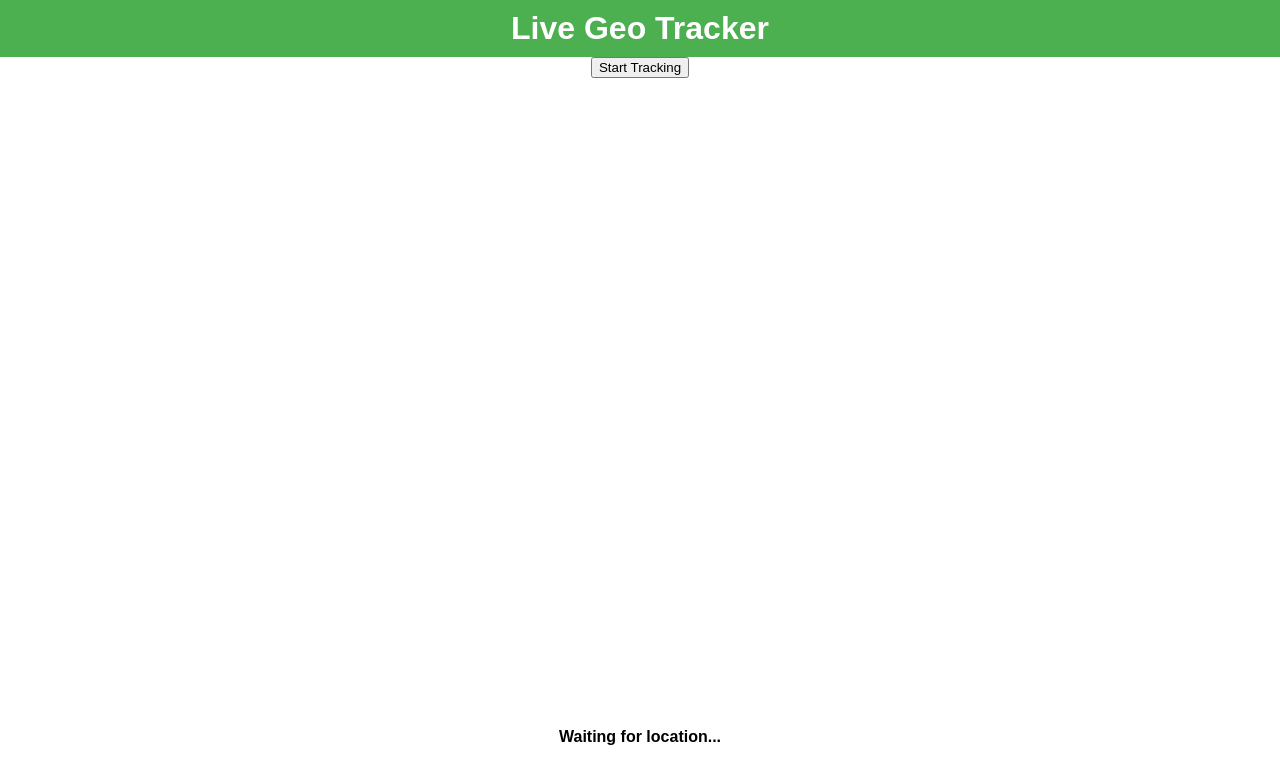
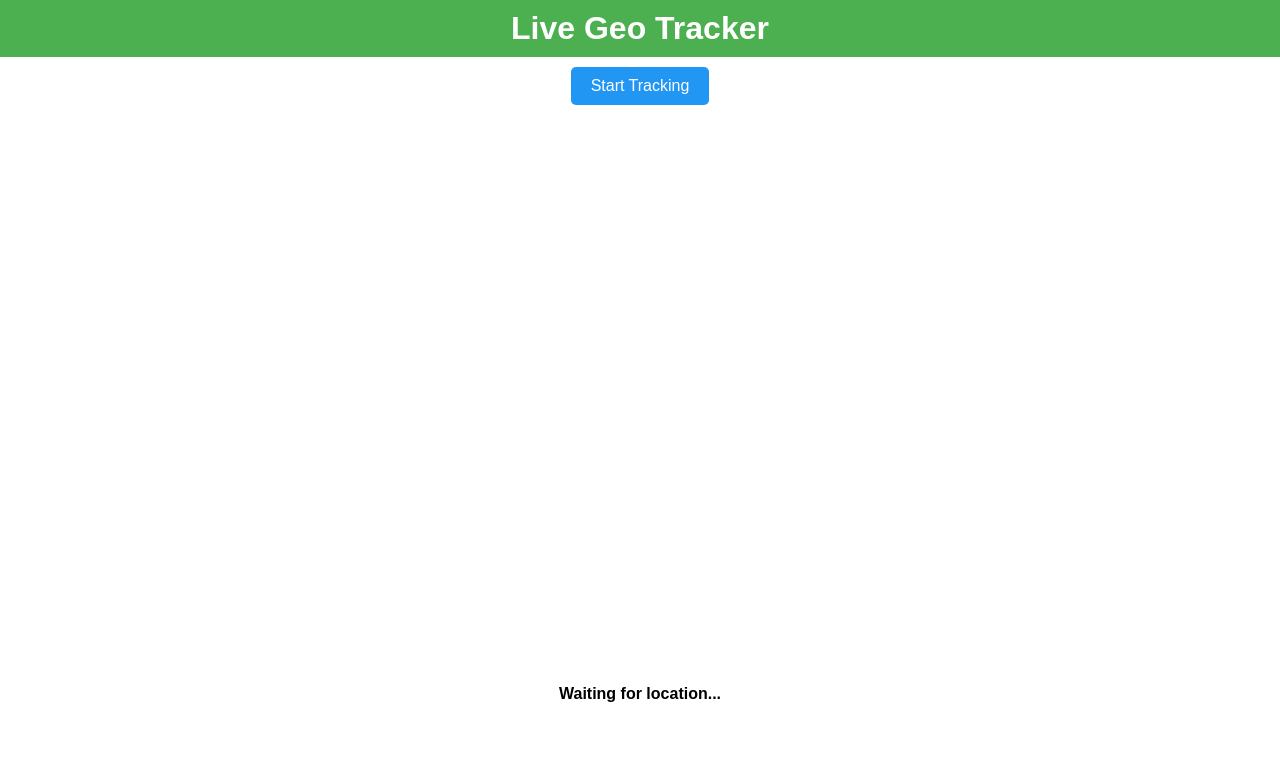
Before and after one commit to WBCHawk/geo-tracker, a plain HTML site: page index.html in a window 1280 px wide. Drawn offline with nearby package versions, Linux system fonts and the light colour scheme.

Commit message:
Update style.css

```diff
--- a/style.css
+++ b/style.css
@@ -1,7 +1,8 @@
-body {
-  font-family: Arial, sans-serif;
+html, body {
+  height: 100%;
   margin: 0;
   padding: 0;
+  font-family: Arial, sans-serif;
   text-align: center;
 }
 
@@ -13,7 +14,7 @@ h1 {
 }
 
 #map {
-  height: 80vh;
+  height: 70vh;
   width: 100%;
 }
 
@@ -21,3 +22,18 @@ h1 {
   padding: 10px;
   font-weight: bold;
 }
+
+button {
+  margin: 10px;
+  padding: 10px 20px;
+  font-size: 16px;
+  border: none;
+  background-color: #2196F3;
+  color: white;
+  border-radius: 5px;
+  cursor: pointer;
+}
+
+button:hover {
+  background-color: #0b7dda;
+}
```
